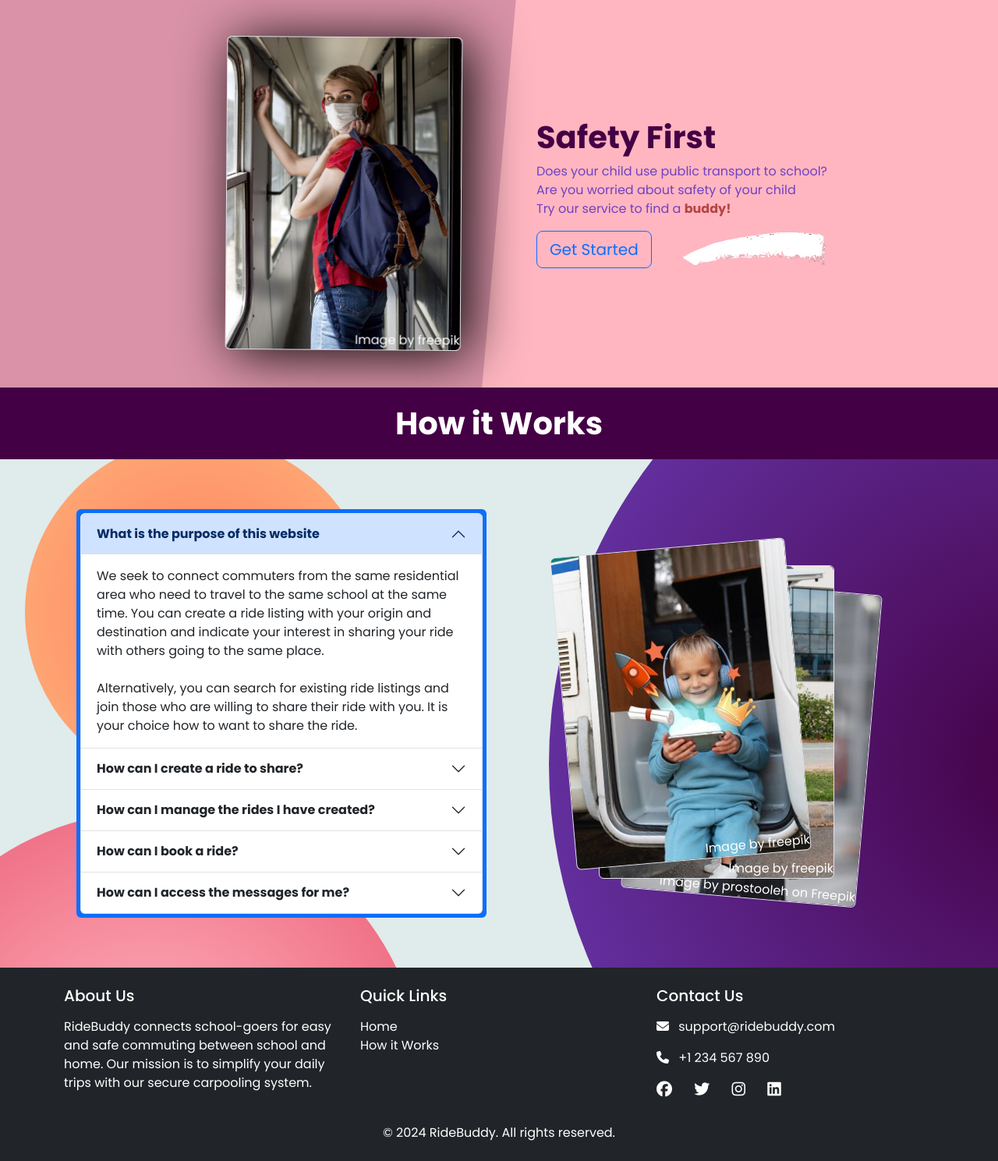
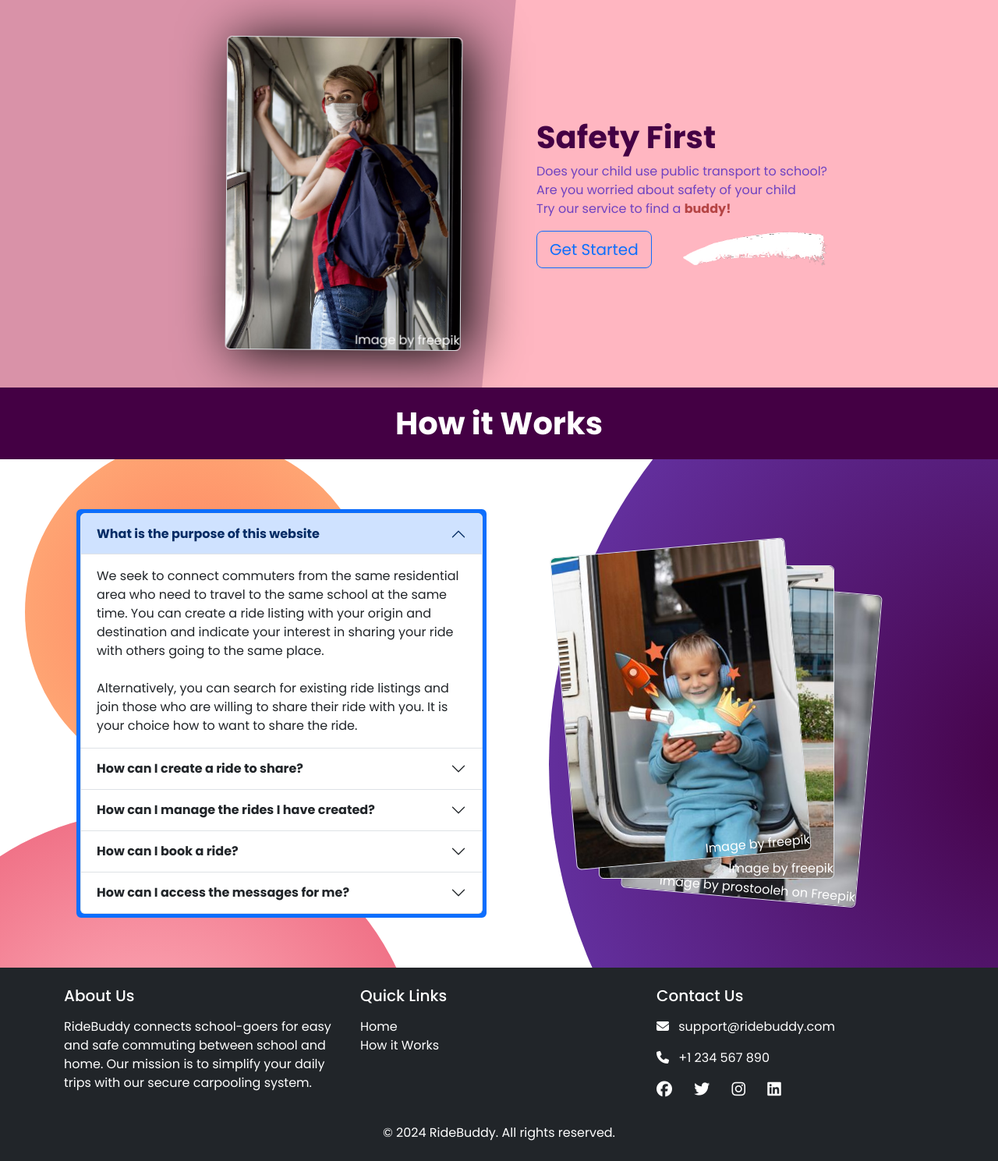
Before and after one commit to shumittaher/RideBuddy, a Django app: page / in a window 1280 px wide. Shown: the part 875-2364 px from the top of the page at 78% size. Run offline with Django 5.2, Linux system fonts and the light colour scheme; data comes from the database, SQL or seed files in the repository; both versions use the stored data as it was after the commit; some libraries are stand-ins or nearby versions; some web fonts are replaced.

Commit message:
added messages in read me. minor changes in bg color

```diff
--- a/RideSharing/static/styles.css
+++ b/RideSharing/static/styles.css
@@ -1,5 +1,5 @@
 body {
-  background-color: rgb(224, 235, 235);
+  background: linear-gradient(rgb(224, 235, 235) rgb(255, 226, 231));
 }
 
 .boxes {
--- a/RideSharing/static/styles.scss
+++ b/RideSharing/static/styles.scss
@@ -1,5 +1,5 @@
 body{
-    background-color: rgb(224, 235, 235);
+    background: linear-gradient(rgb(224, 235, 235) rgb(255, 226, 231));
 }
 
 .boxes {
```
Also changed, not shown: README.md, db.sqlite3.
